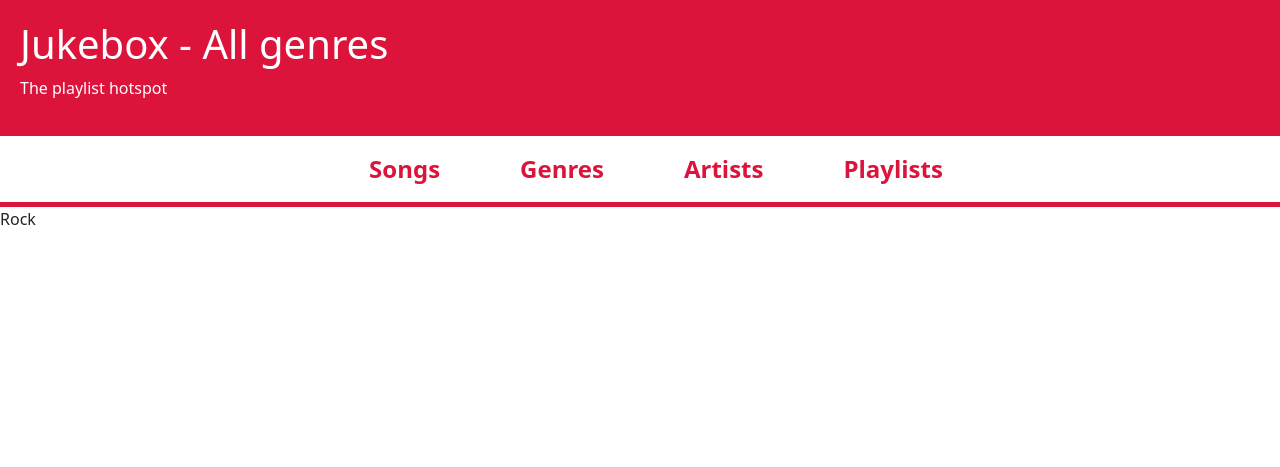
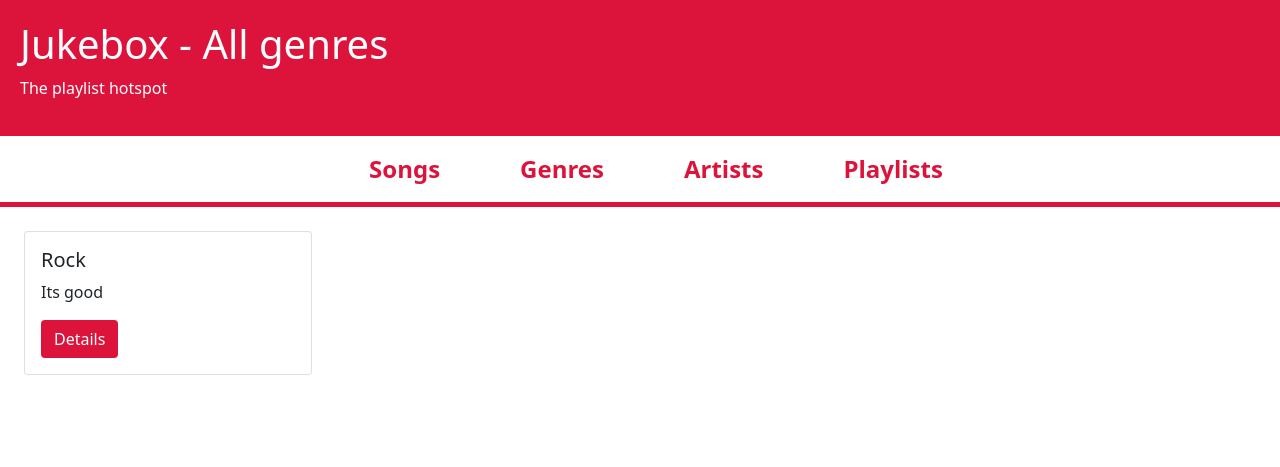
Before and after one commit to PeterVanKampen7/AO-B7-MPA-Jukebox, a Django app: page /genre/ in a window 1280 px wide. Shown: the top 467 px of the page. Run offline with Django 4.2, Linux system fonts and the light colour scheme; data comes from the database, SQL or seed files in the repository; both versions use the stored data as it was after the commit.

Commit message:
Genre list

```diff
--- a/jukebox/genre/admin.py
+++ b/jukebox/genre/admin.py
@@ -1,3 +1,6 @@
 from django.contrib import admin
 
 # Register your models here.
+from .models import Genre
+
+admin.site.register(Genre)
--- a/jukebox/genre/templates/genre/genre_list.html
+++ b/jukebox/genre/templates/genre/genre_list.html
@@ -2,8 +2,21 @@
 
 {% block content %}
 
-{% for genre in object_list %}
-{{ genre.name }}
-{% endfor %}
+<div class="genre_list_container p-4">
+    {% for genre in object_list %}
+
+        <div class="card" style="width: 18rem;">
+            {% comment %} <img class="card-img-top" src="..." alt="Card image cap"> {% endcomment %}
+            <div class="card-body">
+              <h5 class="card-title">{{ genre.name }}</h5>
+              <p class="card-text">{{ genre.description }}</p>
+              <a href="{{ genre.get_absolute_url }}" class="btn">Details</a>
+            </div>
+        </div>
+
+    {% endfor %}
+</div>
+
+
 
 {% endblock %}
--- a/jukebox/genre/views.py
+++ b/jukebox/genre/views.py
@@ -24,7 +24,7 @@ def genre_detail_view(request, genre_id):
     obj = get_object_or_404(Genre, id=genre_id)
 
     context = {
-        'page_title': obj.name,
+        'page_title': f"Genre - {obj.name}",
     }
 
     return render(request, 'genre/genre_detail.html', context)
```
Also changed, not shown: jukebox/db.sqlite3.
